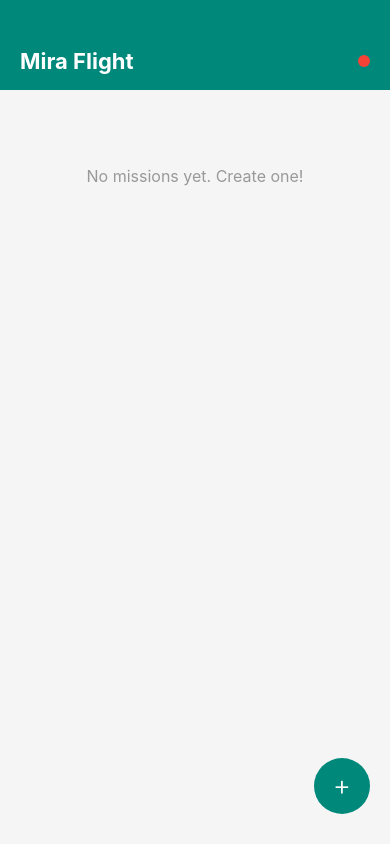
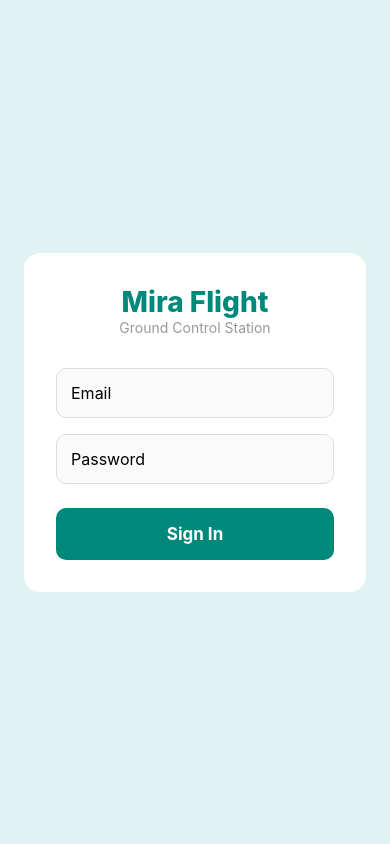
Before and after one commit to dataworks2026/Mira-Flight, a React Native app in the folder mira-flight/: screen /Login in a window 390 px wide. Built offline with nearby package versions, Linux system fonts and the light colour scheme; no server answers.

Commit message:
[Feat] Add LoginScreen and auth flow
- LoginScreen with email/password form
- AuthStore maps flat TokenResponse to User object
- App.tsx shows Login or Home based on auth state
- Session restore from AsyncStorage on launch

```diff
--- a/mira-flight/src/App.tsx
+++ b/mira-flight/src/App.tsx
@@ -1,8 +1,10 @@
-import React, {useMemo} from 'react';
+import React, {useEffect, useMemo} from 'react';
 import {NavigationContainer} from '@react-navigation/native';
 import {createNativeStackNavigator} from '@react-navigation/native-stack';
 import {DroneContext} from './adapters/DroneAdapter';
 import {MockAdapter} from './adapters/MockAdapter';
+import {useAuthStore} from './store/authStore';
+import LoginScreen from './screens/LoginScreen';
 import HomeScreen from './screens/HomeScreen';
 import MissionPlannerScreen from './screens/MissionPlannerScreen';
 import PreflightScreen from './screens/PreflightScreen';
@@ -10,6 +12,7 @@ import HudScreen from './screens/HudScreen';
 import MissionReviewScreen from './screens/MissionReviewScreen';
 
 export type RootStackParamList = {
+  Login: undefined;
   Home: undefined;
   MissionPlanner: {missionId?: string};
   Preflight: {missionId: string};
@@ -21,16 +24,28 @@ const Stack = createNativeStackNavigator<RootStackParamList>();
 
 export default function App(): React.JSX.Element {
   const adapter = useMemo(() => new MockAdapter(), []);
+  const token = useAuthStore(s => s.token);
+  const loading = useAuthStore(s => s.loading);
+  const restoreSession = useAuthStore(s => s.restoreSession);
+
+  useEffect(() => {
+    restoreSession();
+  }, [restoreSession]);
+
+  if (loading) {
+    return <></>;
+  }
 
   return (
     <DroneContext.Provider value={adapter}>
       <NavigationContainer>
         <Stack.Navigator
-          initialRouteName="Home"
+          initialRouteName={token ? 'Home' : 'Login'}
           screenOptions={{
             headerShown: false,
             animation: 'slide_from_right',
           }}>
+          <Stack.Screen name="Login" component={LoginScreen} />
           <Stack.Screen name="Home" component={HomeScreen} />
           <Stack.Screen name="MissionPlanner" component={MissionPlannerScreen} />
           <Stack.Screen name="Preflight" component={PreflightScreen} />
--- /dev/null
+++ b/mira-flight/src/screens/LoginScreen.tsx
@@ -0,0 +1,123 @@
+import React, {useState} from 'react';
+import {
+  View,
+  Text,
+  TextInput,
+  TouchableOpacity,
+  StyleSheet,
+  Alert,
+  ActivityIndicator,
+} from 'react-native';
+import {useNavigation} from '@react-navigation/native';
+import {NativeStackNavigationProp} from '@react-navigation/native-stack';
+import {useAuthStore} from '../store/authStore';
+import {RootStackParamList} from '../App';
+
+const TEAL = '#00897B';
+
+type NavProp = NativeStackNavigationProp<RootStackParamList>;
+
+export default function LoginScreen() {
+  const navigation = useNavigation<NavProp>();
+  const login = useAuthStore(s => s.login);
+
+  const [email, setEmail] = useState('');
+  const [password, setPassword] = useState('');
+  const [loading, setLoading] = useState(false);
+
+  const handleLogin = async () => {
+    if (!email.trim() || !password.trim()) {
+      Alert.alert('Error', 'Enter email and password');
+      return;
+    }
+    setLoading(true);
+    try {
+      await login(email.trim(), password);
+      navigation.reset({index: 0, routes: [{name: 'Home'}]});
+    } catch (err: any) {
+      Alert.alert('Login Failed', err?.message || 'Invalid credentials');
+    } finally {
+      setLoading(false);
+    }
+  };
+
+  return (
+    <View style={styles.container}>
+      <View style={styles.card}>
+        <Text style={styles.title}>Mira Flight</Text>
+        <Text style={styles.subtitle}>Ground Control Station</Text>
+
+        <TextInput
+          style={styles.input}
+          placeholder="Email"
+          value={email}
+          onChangeText={setEmail}
+          keyboardType="email-address"
+          autoCapitalize="none"
+        />
+        <TextInput
+          style={styles.input}
+          placeholder="Password"
+          value={password}
+          onChangeText={setPassword}
+          secureTextEntry
+        />
+
+        <TouchableOpacity
+          style={styles.loginBtn}
+          onPress={handleLogin}
+          disabled={loading}>
+          {loading ? (
+            <ActivityIndicator color="#FFF" />
+          ) : (
+            <Text style={styles.loginBtnText}>Sign In</Text>
+          )}
+        </TouchableOpacity>
+      </View>
+    </View>
+  );
+}
+
+const styles = StyleSheet.create({
+  container: {
+    flex: 1,
+    backgroundColor: '#E0F2F1',
+    justifyContent: 'center',
+    padding: 24,
+  },
+  card: {
+    backgroundColor: '#FFF',
+    borderRadius: 16,
+    padding: 32,
+    elevation: 4,
+  },
+  title: {
+    fontSize: 28,
+    fontWeight: '800',
+    color: TEAL,
+    textAlign: 'center',
+  },
+  subtitle: {
+    fontSize: 14,
+    color: '#999',
+    textAlign: 'center',
+    marginBottom: 32,
+  },
+  input: {
+    borderWidth: 1,
+    borderColor: '#DDD',
+    borderRadius: 10,
+    padding: 14,
+    fontSize: 16,
+    marginBottom: 16,
+    backgroundColor: '#FAFAFA',
+  },
+  loginBtn: {
+    backgroundColor: TEAL,
+    borderRadius: 10,
+    padding: 16,
+    alignItems: 'center',
+    marginTop: 8,
+  },
+  loginBtnText: {color: '#FFF', fontSize: 17, fontWeight: '700'},
+});
--- a/mira-flight/src/store/authStore.ts
+++ b/mira-flight/src/store/authStore.ts
@@ -12,16 +12,24 @@ interface AuthState {
   restoreSession: () => Promise<void>;
 }
 
-export const useAuthStore = create<AuthState>((set) => ({
+export const useAuthStore = create<AuthState>(set => ({
   token: null,
   user: null,
   loading: true,
 
   login: async (email: string, password: string) => {
     const response = await miraClient.login(email, password);
+    const user: User = {
+      id: response.user_id,
+      email: response.email,
+      full_name: response.full_name || '',
+      role: response.role,
+      organization_id: response.organization_id,
+      organization_name: response.organization_name,
+    };
     await AsyncStorage.setItem('auth_token', response.access_token);
-    await AsyncStorage.setItem('auth_user', JSON.stringify(response.user));
-    set({token: response.access_token, user: response.user});
+    await AsyncStorage.setItem('auth_user', JSON.stringify(user));
+    set({token: response.access_token, user});
   },
 
   logout: async () => {
```
